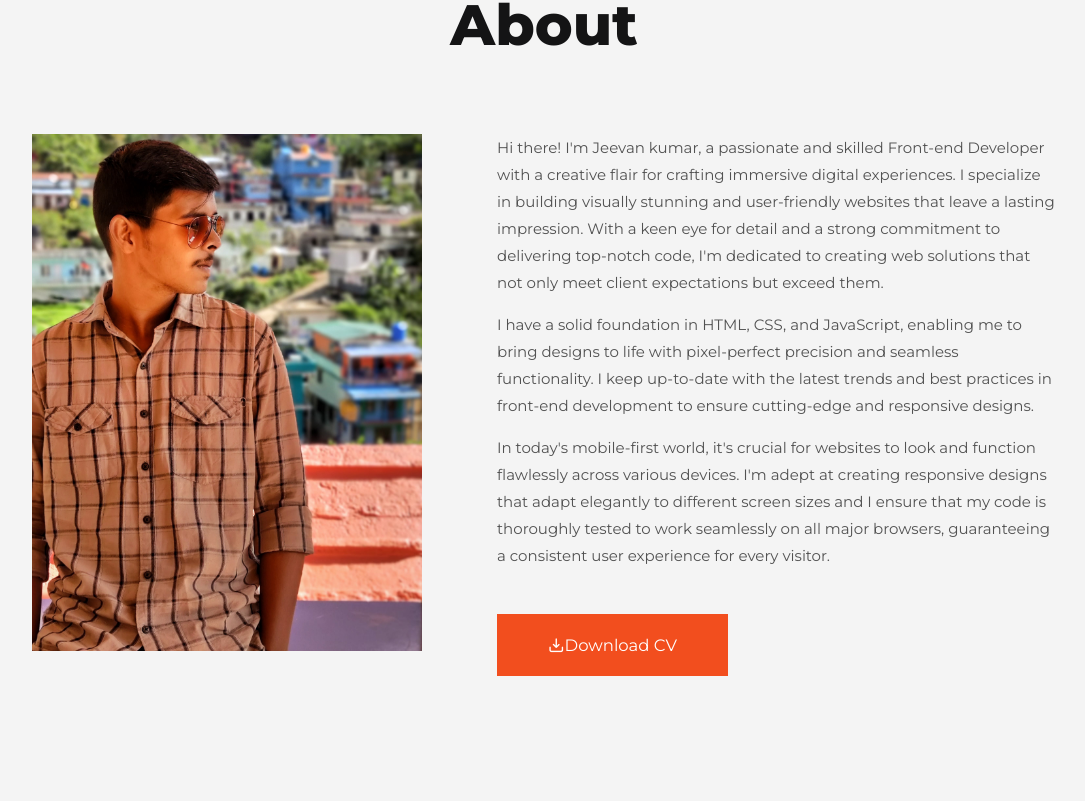
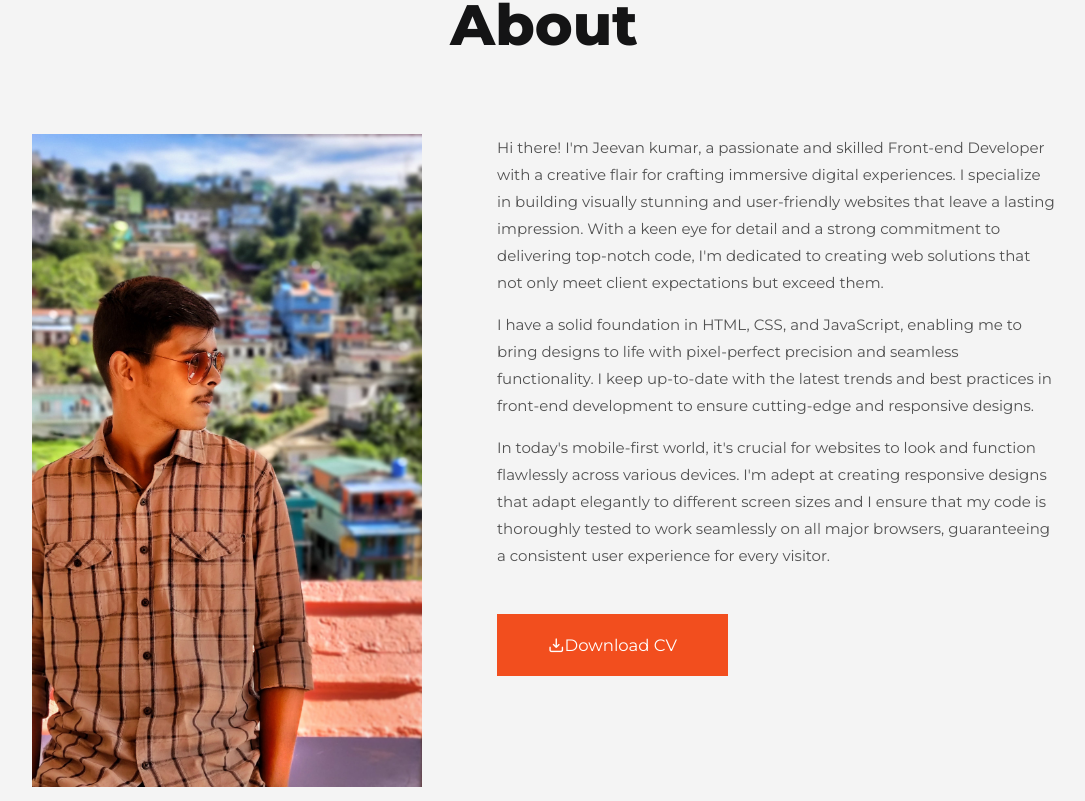
Before and after one commit to jeevanKumarH-clear/portfolio, a React (Create React App) app: page / in a window 1280 px wide. Shown: the part 939-1740 px from the top of the page, without its empty margins (96-1181 px from the left). Built offline with nearby package versions, Linux system fonts and the light colour scheme.

Commit message:
Changed Image.

```diff
--- a/src/components/About.js
+++ b/src/components/About.js
@@ -5,7 +5,7 @@ const About = () =>
         <h1>About</h1>
         <div className='container'>
             <div className='image'>
-                <img src='./myImage.jpeg' alt='img'></img>
+                <img src='./myImg2.jpeg' alt='img'></img>
             </div>
             <div className='info'>
                 <p>Hi there! I'm Jeevan kumar, a passionate and skilled Front-end Developer with a creative flair for crafting immersive digital experiences. I specialize in building visually stunning and user-friendly websites that leave a lasting impression. With a keen eye for detail and a strong commitment to delivering top-notch code, I'm dedicated to creating web solutions that not only meet client expectations but exceed them.
```
Also changed, not shown: public/myImg2.jpeg (added).
